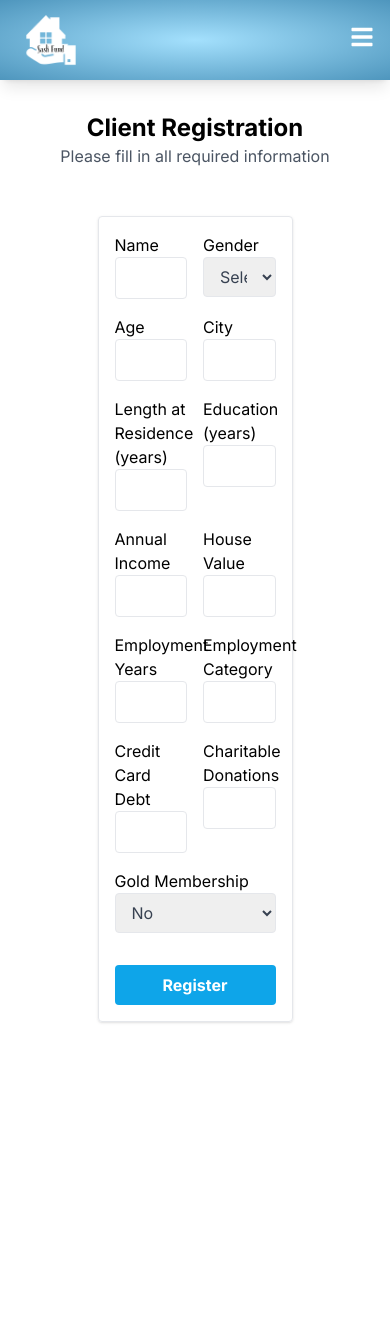
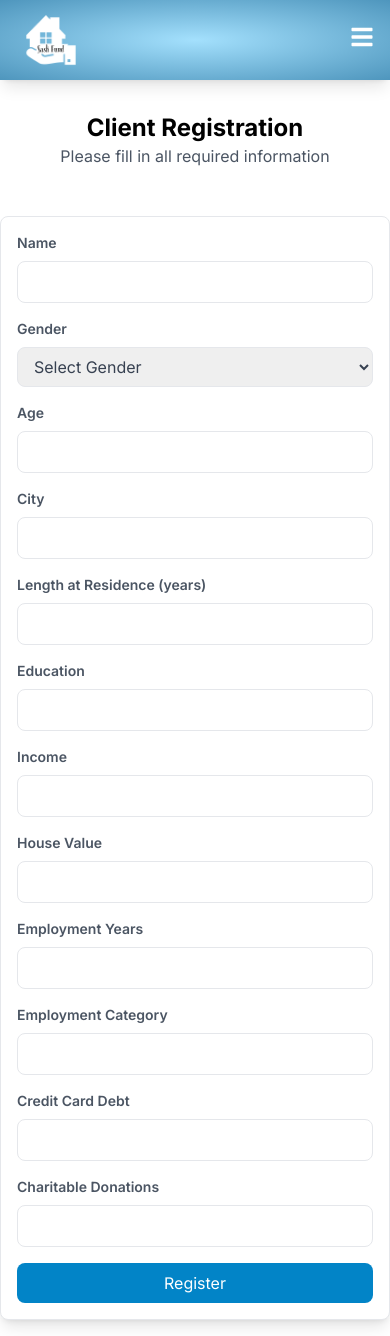
Before and after one commit to emetos05/saskfund, a Next.js app: page /register in a window 390 px wide. Before the commit the page ends 1038 px from the top, so only its background shows below. Built offline with nearby package versions, Linux system fonts and the light colour scheme.

Commit message:
improved responsiveness of registration page

```diff
--- a/src/app/components/registration.js
+++ b/src/app/components/registration.js
@@ -60,30 +60,30 @@ const Registration = () => {
   };
 
   return (
-    <div className="grid justify-items-center">
+    <div className="grid justify-items-center w-full">
       <form
         onSubmit={handleSubmit}
-        className="grid grid-cols-2 gap-4 content-start h-auto w-1/2 m-4 p-4 rounded border shadow"
+        className="grid grid-cols-1 md:grid-cols-2 gap-4 content-start h-auto w-full sm:w-4/5 md:w-2/3 m-4 p-4 rounded-lg border shadow-lg bg-white"
       >
-        <div>
-          <h1>Name</h1>
+        <div className="space-y-2">
+          <label className="block text-sm font-semibold text-gray-600">Name</label>
           <input
             type="text"
             name="name"
             value={formData.name}
             onChange={handleChange}
-            className="w-full px-3 py-2 border rounded text-gray-700"
+            className="w-full px-3 py-2 border rounded-lg text-gray-700 focus:ring-2 focus:ring-sky-500 focus:border-transparent"
             required
           />
         </div>
 
-        <div>
-          <h1>Gender</h1>
+        <div className="space-y-2">
+          <label className="block text-sm font-semibold text-gray-600">Gender</label>
           <select
             name="gender"
             value={formData.gender}
             onChange={handleChange}
-            className="w-full px-3 py-2 border rounded text-gray-700"
+            className="w-full px-3 py-2 border rounded-lg text-gray-700 focus:ring-2 focus:ring-sky-500 focus:border-transparent"
             required
           >
             <option value="">Select Gender</option>
@@ -92,144 +92,132 @@ const Registration = () => {
           </select>
         </div>
 
-        <div>
-          <h1>Age</h1>
+        <div className="space-y-2">
+          <label className="block text-sm font-semibold text-gray-600">Age</label>
           <input
             type="number"
             name="age"
             value={formData.age}
             onChange={handleChange}
-            className="w-full px-3 py-2 border rounded text-gray-700"
+            className="w-full px-3 py-2 border rounded-lg text-gray-700 focus:ring-2 focus:ring-sky-500 focus:border-transparent"
             required
           />
         </div>
 
-        <div>
-          <h1>City</h1>
+        <div className="space-y-2">
+          <label className="block text-sm font-semibold text-gray-600">City</label>
           <input
             type="text"
             name="city"
             value={formData.city}
             onChange={handleChange}
-            className="w-full px-3 py-2 border rounded text-gray-700"
+            className="w-full px-3 py-2 border rounded-lg text-gray-700 focus:ring-2 focus:ring-sky-500 focus:border-transparent"
           />
         </div>
 
-        <div>
-          <h1>Length at Residence (years)</h1>
+        <div className="space-y-2">
+          <label className="block text-sm font-semibold text-gray-600">Length at Residence (years)</label>
           <input
             type="number"
             name="lengthAtResidence"
             value={formData.lengthAtResidence}
             onChange={handleChange}
-            className="w-full px-3 py-2 border rounded text-gray-700"
+            className="w-full px-3 py-2 border rounded-lg text-gray-700 focus:ring-2 focus:ring-sky-500 focus:border-transparent"
             required
           />
         </div>
 
-        <div>
-          <h1>Education (years)</h1>
+        <div className="space-y-2">
+          <label className="block text-sm font-semibold text-gray-600">Education</label>
           <input
-            type="number"
+            type="text"
             name="education"
             value={formData.education}
             onChange={handleChange}
-            className="w-full px-3 py-2 border rounded text-gray-700"
+            className="w-full px-3 py-2 border rounded-lg text-gray-700 focus:ring-2 focus:ring-sky-500 focus:border-transparent"
           />
         </div>
 
-        <div>
-          <h1>Annual Income</h1>
+        <div className="space-y-2">
+          <label className="block text-sm font-semibold text-gray-600">Income</label>
           <input
             type="number"
             name="income"
             value={formData.income}
             onChange={handleChange}
-            className="w-full px-3 py-2 border rounded text-gray-700"
+            className="w-full px-3 py-2 border rounded-lg text-gray-700 focus:ring-2 focus:ring-sky-500 focus:border-transparent"
             required
           />
         </div>
 
-        <div>
-          <h1>House Value</h1>
+        <div className="space-y-2">
+          <label className="block text-sm font-semibold text-gray-600">House Value</label>
           <input
             type="number"
             name="houseValue"
             value={formData.houseValue}
             onChange={handleChange}
-            className="w-full px-3 py-2 border rounded text-gray-700"
+            className="w-full px-3 py-2 border rounded-lg text-gray-700 focus:ring-2 focus:ring-sky-500 focus:border-transparent"
             required
           />
         </div>
 
-        <div>
-          <h1>Employment Years</h1>
+        <div className="space-y-2">
+          <label className="block text-sm font-semibold text-gray-600">Employment Years</label>
           <input
             type="number"
             name="employmentYears"
             value={formData.employmentYears}
             onChange={handleChange}
-            className="w-full px-3 py-2 border rounded text-gray-700"
+            className="w-full px-3 py-2 border rounded-lg text-gray-700 focus:ring-2 focus:ring-sky-500 focus:border-transparent"
             required
           />
         </div>
 
-        <div>
-          <h1>Employment Category</h1>
+        <div className="space-y-2">
+          <label className="block text-sm font-semibold text-gray-600">Employment Category</label>
           <input
-            type="number"
+            type="text"
             name="employmentCategory"
             value={formData.employmentCategory}
             onChange={handleChange}
-            className="w-full px-3 py-2 border rounded text-gray-700"
+            className="w-full px-3 py-2 border rounded-lg text-gray-700 focus:ring-2 focus:ring-sky-500 focus:border-transparent"
             required
           />
         </div>
 
-        <div>
-          <h1>Credit Card Debt</h1>
+        <div className="space-y-2">
+          <label className="block text-sm font-semibold text-gray-600">Credit Card Debt</label>
           <input
             type="number"
             name="creditCardDebt"
             value={formData.creditCardDebt}
             onChange={handleChange}
-            className="w-full px-3 py-2 border rounded text-gray-700"
+            className="w-full px-3 py-2 border rounded-lg text-gray-700 focus:ring-2 focus:ring-sky-500 focus:border-transparent"
             required
           />
         </div>
 
-        <div>
-          <h1>Charitable Donations</h1>
+        <div className="space-y-2">
+          <label className="block text-sm font-semibold text-gray-600">Charitable Donations</label>
           <input
             type="number"
             name="charitableDonations"
             value={formData.charitableDonations}
             onChange={handleChange}
-            className="w-full px-3 py-2 border rounded text-gray-700"
+            className="w-full px-3 py-2 border rounded-lg text-gray-700 focus:ring-2 focus:ring-sky-500 focus:border-transparent"
             required
           />
         </div>
 
-        <div className="col-span-2">
-          <h1>Gold Membership</h1>
-          <select
-            name="goldMembership"
-            value={formData.goldMembership}
-            onChange={handleChange}
-            className="w-full px-3 py-2 border rounded text-gray-700"
-            required
+        <div className="col-span-1 md:col-span-2 flex justify-center">
+          <button
+            type="submit"
+            className="w-full md:w-auto px-6 py-2 bg-sky-600 text-white rounded-lg hover:bg-sky-700 transition-colors focus:outline-none focus:ring-2 focus:ring-sky-500 focus:ring-offset-2"
           >
-            <option value="0">No</option>
-            <option value="1">Yes</option>
-          </select>
+            Register
+          </button>
         </div>
-
-        <button
-          type="submit"
-          className={`${styles.btn} ${styles.btnBlue} col-span-2 mt-4`}
-        >
-          Register
-        </button>
       </form>
     </div>
   );
```
